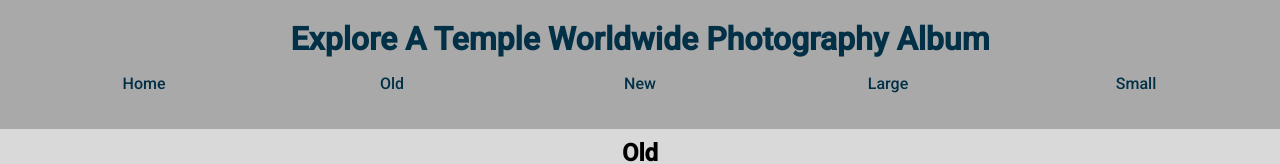
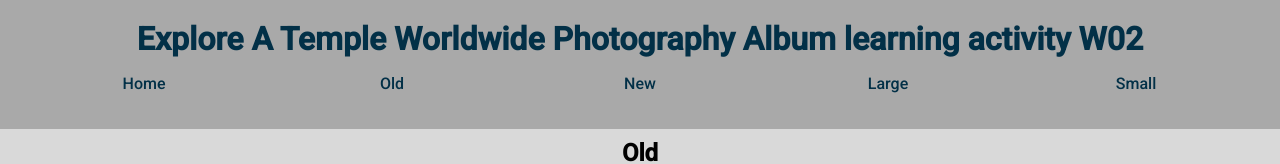
Before and after one commit to deegardner8/wdd131, a plain HTML site: page temples.html in a window 1280 px wide. Shown: the top 164 px of the page. Drawn offline with Linux system fonts and the light colour scheme.

Commit message:
Here we go

```diff
--- a/temples.html
+++ b/temples.html
@@ -3,7 +3,7 @@
 <head>
     <meta charset="UTF-8">
     <meta name="viewport" content="width=device-width, initial-scale=1.0" >
-    <meta name="description" content="Explore a stunning collection of temple pictures from around the world. This album showcases the architectural beauty and peace you will find when you visit these sacred sites." >
+    <meta name="description" content="Explore a stunning collection of temple pictures from around the world. This album showcases the learning activity W02 beauty and peace you will find when you visit these sacred sites." >
     <meta name="author" content="Dee Gardner" >
 
     <script src="scripts/temples.js" defer></script>
@@ -16,7 +16,7 @@
 </head>
 <body>
     <header>
-        <h1>Explore A Temple Worldwide Photography Album</h1>
+        <h1>Explore A Temple Worldwide Photography Album learning activity W02</h1>
         <button id="menu">This is a button</button>
         <nav>
 
```
